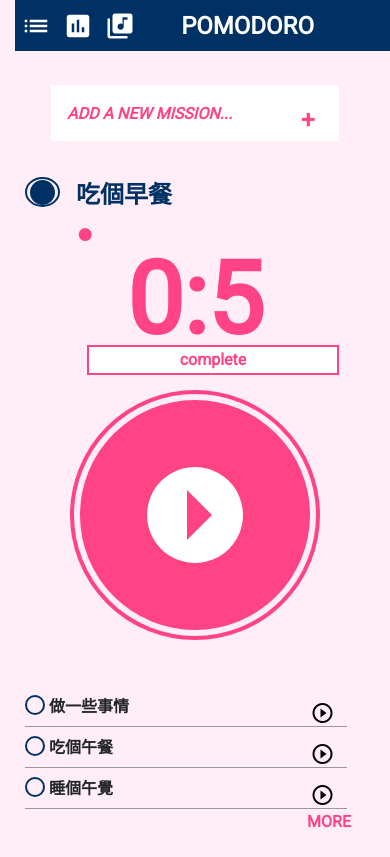
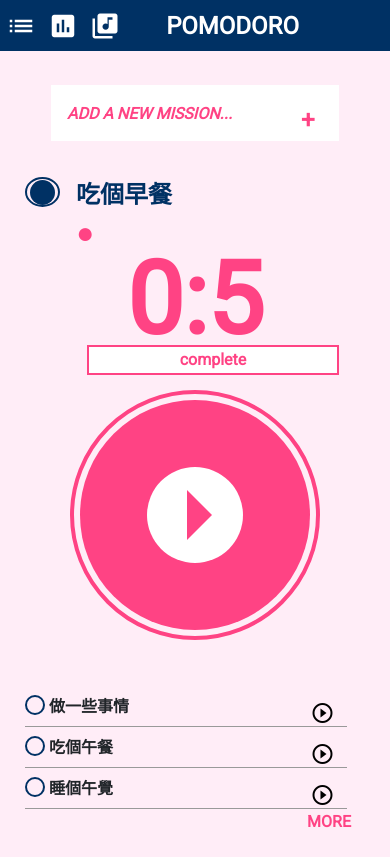
Before and after one commit to atmos1128/Pomodoro, a plain HTML site: page index.html in a window 390 px wide. Drawn offline with nearby package versions, Linux system fonts and the light colour scheme.

Commit message:
nav排版

```diff
--- a/style.css
+++ b/style.css
@@ -45,6 +45,8 @@
   width: 35%;
   height: 100%;
   background-color: #003164;
+  display: flex ;
+  justify-content: flex-end;
 }
 @media screen and (max-width: 980px) {
   .container .main .nav {
@@ -56,12 +58,13 @@
     width: 100%;
     height: 6%;
     position: absolute;
+    left: 0px;
   }
 }
 .container .main .nav .menu {
   width: 36px;
   height: 100%;
-  float: right;
+  /* float: right; */
   margin-right: 85px;
   color: #FFFFFF;
 }
```
